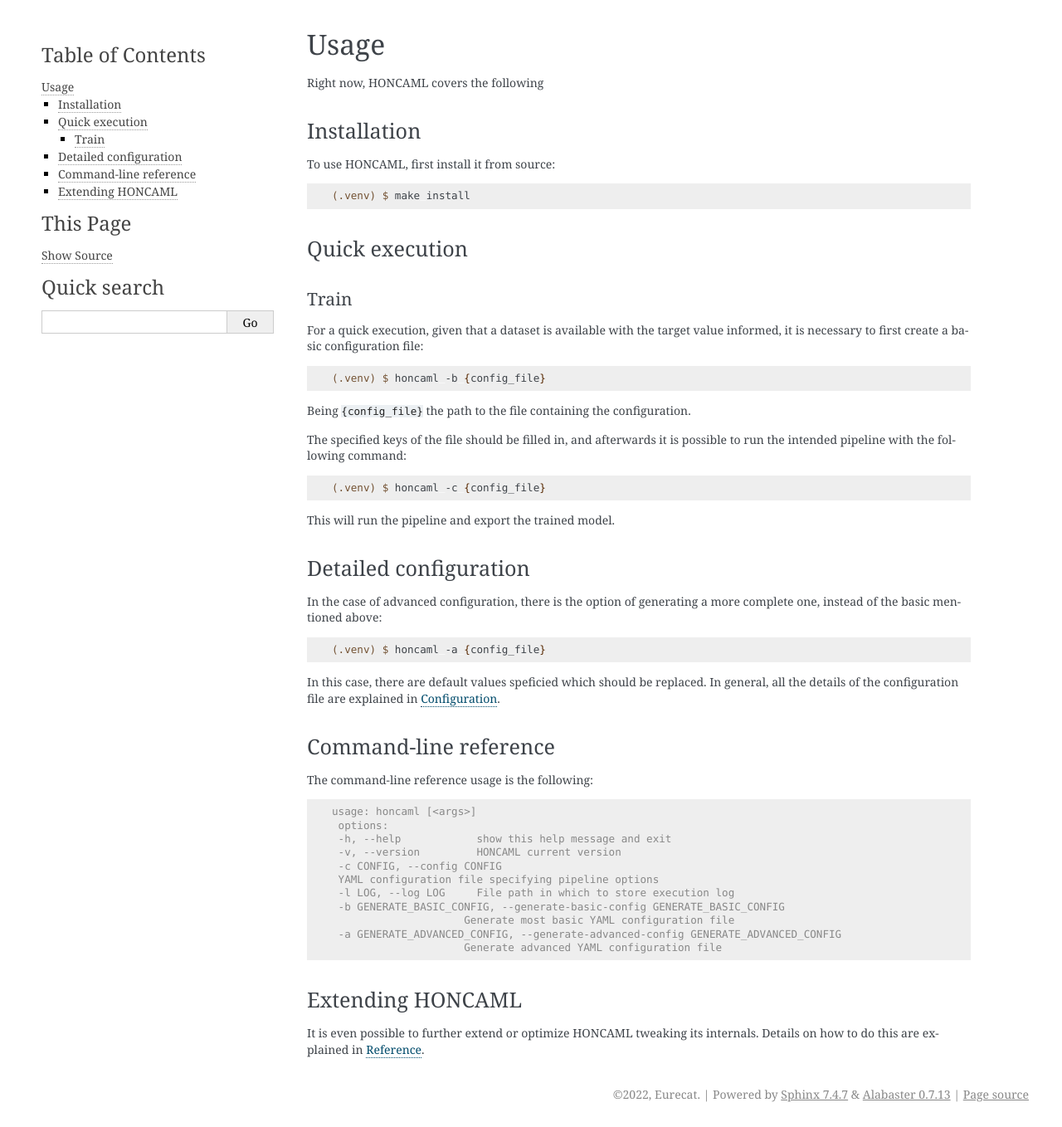
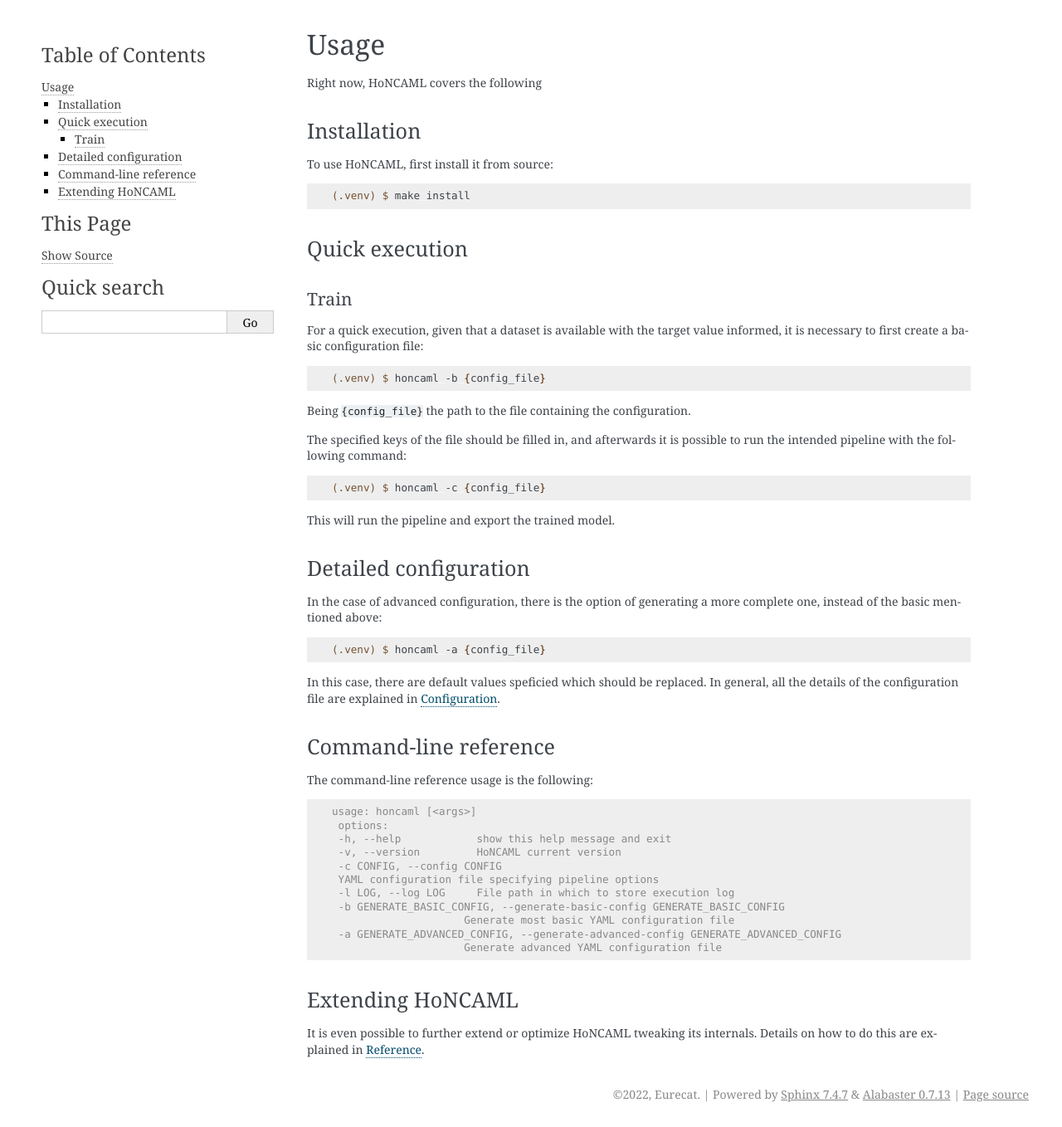
Before and after one commit to Data-Science-Eurecat/HoNCAML, a Sphinx documentation site: the page built from docs/source/usage.rst, in a window 1280 px wide. Shown: the whole page at 83% size. Built offline with Sphinx 7.4.7, drawn with Linux system fonts in a browser that asks for light colours.

```diff
--- a/docs/source/conf.py
+++ b/docs/source/conf.py
@@ -7,7 +7,7 @@
 # -- Project information -----------------------------------------------------
 # https://www.sphinx-doc.org/en/master/usage/configuration.html#project-information
 
-project = 'HONCAML'
+project = 'HoNCAML'
 copyright = '2022, Eurecat'
 author = 'Joan Erráez'
 release = '0.1'
--- a/docs/source/index.rst
+++ b/docs/source/index.rst
@@ -1,5 +1,5 @@
 =====================================
- Welcome to HONCAML's documentation!
+ Welcome to HoNCAML's documentation!
 =====================================
 
 .. toctree::
--- a/docs/source/reference.rst
+++ b/docs/source/reference.rst
@@ -4,14 +4,14 @@
  Reference
 ===========
 
-HONCAML follows mainly an
+HoNCAML follows mainly an
 `OOP <https://en.wikipedia.org/wiki/Object-oriented_programming>`_ coding
 approach through Python classes. The main ones are detailed in this section.
 
 Execution
 =========
 
-The main class used by HONCAML is execution, which is a wrapper on top of
+The main class used by HoNCAML is execution, which is a wrapper on top of
 the :ref:`pipeline` class.
 
 .. autoclass:: honcaml.tools.execution.Execution
--- a/docs/source/usage.rst
+++ b/docs/source/usage.rst
@@ -2,12 +2,12 @@
  Usage
 =======
 
-Right now, HONCAML covers the following
+Right now, HoNCAML covers the following
 
 Installation
 ============
 
-To use HONCAML, first install it from source:
+To use HoNCAML, first install it from source:
 
 .. code-block:: console
 
@@ -61,7 +61,7 @@ The command-line reference usage is the following:
    usage: honcaml [<args>]
     options:
     -h, --help            show this help message and exit
-    -v, --version         HONCAML current version
+    -v, --version         HoNCAML current version
     -c CONFIG, --config CONFIG
     YAML configuration file specifying pipeline options
     -l LOG, --log LOG     File path in which to store execution log
@@ -70,8 +70,8 @@ The command-line reference usage is the following:
     -a GENERATE_ADVANCED_CONFIG, --generate-advanced-config GENERATE_ADVANCED_CONFIG
                         Generate advanced YAML configuration file
 
-Extending HONCAML
+Extending HoNCAML
 =================
 
-It is even possible to further extend or optimize HONCAML tweaking its
+It is even possible to further extend or optimize HoNCAML tweaking its
 internals. Details on how to do this are explained in :ref:`reference`.
--- a/docs/source/what.rst
+++ b/docs/source/what.rst
@@ -1,8 +1,8 @@
 =================
- What is HONCAML
+ What is HoNCAML
 =================
 
-HONCAML (HOlistic No Code Automated Machine Learning) is a tool aimed to run
+HoNCAML (HOlistic No Code Automated Machine Learning) is a tool aimed to run
 automated machine learning pipelines for problems of diferent nature; main
 types of pipeline would be:
 
@@ -12,7 +12,7 @@ types of pipeline would be:
 Focus
 =====
 
-HONCAML has been designed having the following aspects in mind:
+HoNCAML has been designed having the following aspects in mind:
 
 * Ease of use
 * Modularity
```
Also changed, not shown: README.md (+2 -2 lines), 3 other files.
